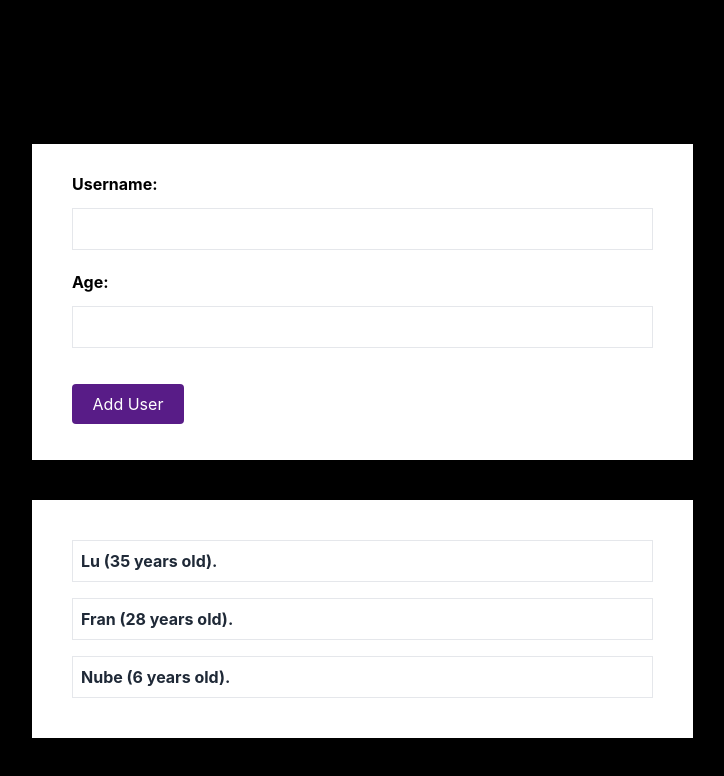
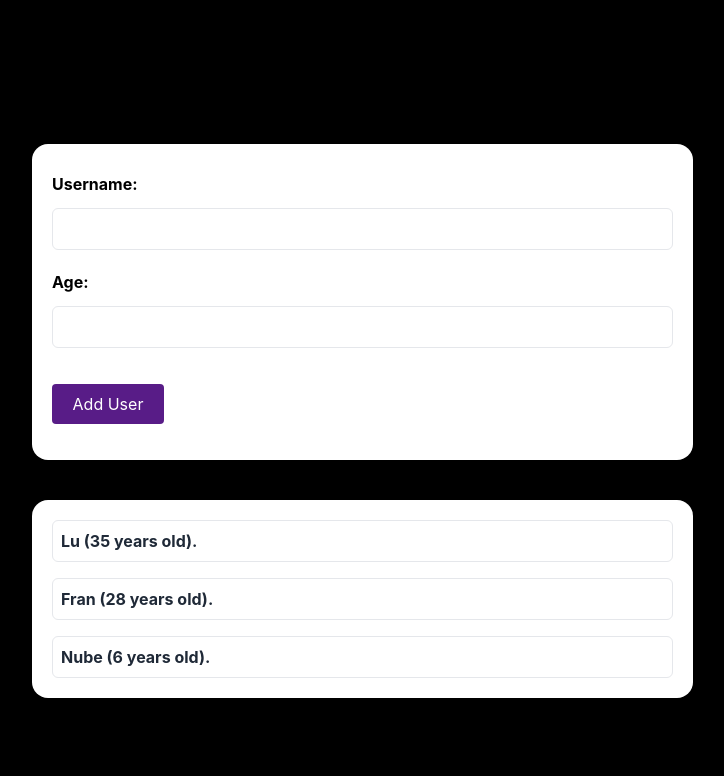
Before and after one commit to luciabrumnich/react-add-user, a React (Create React App) app: page / in a window 1280 px wide. Shown: the top 776 px of the page, without its empty margins (112-836 px from the left). Built offline with nearby package versions, Linux system fonts and the light colour scheme.

Commit message:
adding validation and resetting logic

```diff
--- a/src/Components/NewUser.js
+++ b/src/Components/NewUser.js
@@ -9,9 +9,7 @@ function NewUser(props) {
     props.onAddUser(userData);
   };
   return (
-    <div className="bg-green-500">
       <UserForm onSaveUserData={saveUserDataHandler} />
-    </div>
   );
 }
 
--- a/src/Components/UserForm.js
+++ b/src/Components/UserForm.js
@@ -14,19 +14,28 @@ function UserForm(props) {
 
   const submitHandler = (event) => {
     event.preventDefault();
-    const userData = {
+    if (enteredName.trim().length === 0 || enteredAge.trim().length === 0) {
+      return;
+    }
+    if (+enteredAge < 1) {
+      return;
+    }
+    console.log(enteredName, enteredAge);
+    setEnteredName("");
+    setEnteredAge("");
+    /* const userData = {
       name: enteredName,
       age: enteredAge,
-    };
+    }; */
 
-    props.onSaveUserData(userData);
-    setEnteredName("");
-    setEnteredAge("");
+    /* props.onSaveUserData(userData);*/
   };
 
   return (
-    <div className=" bg-white w-4/6">
-      <form onSubmit={submitHandler} className="m-10 py-5">
+    <form
+      onSubmit={submitHandler}
+      className="my-10 p-5 bg-white w-4/6 rounded-2xl"
+    >
       <div className="text-black font-bold">
         <div className="my-2 w-full">
           <label className="py-2 my-2">Username:</label>
@@ -35,7 +44,7 @@ function UserForm(props) {
             type="text"
             value={enteredName}
             onChange={nameChangeHandler}
-              className="border my-3 p-2 w-full"
+            className="border my-3 p-2 w-full rounded-md"
           />
         </div>
         <div className="my-2">
@@ -47,17 +56,19 @@ function UserForm(props) {
             step="1"
             value={enteredAge}
             onChange={ageChangeHandler}
-              className="border my-3 p-2 w-full"
+            className="border my-3 p-2 w-full rounded-md"
           />
         </div>
       </div>
       <div>
-          <button type="submit" className="text-white bg-purple-900 my-4 py-2 w-28 rounded">
+        <button
+          type="submit"
+          className="text-white bg-purple-900 my-4 py-2 w-28 rounded"
+        >
           Add User
         </button>
       </div>
     </form>
-    </div>
   );
 }
 
--- a/src/Components/UserItem.js
+++ b/src/Components/UserItem.js
@@ -4,7 +4,7 @@ function UserItem(props) {
   return (
     <li>
       <div>
-        <h3 className="text-gray-800 font-bold border p-2">
+        <h3 className="text-gray-800 font-bold border p-2 rounded-md">
           {props.name} ({props.age} years old).
         </h3>
       </div>
--- a/src/Components/UsersList.js
+++ b/src/Components/UsersList.js
@@ -3,8 +3,8 @@ import UserItem from "./UserItem";
 
 function UsersList(props) {
   return (
-    <div className='bg-white w-4/6'>
-      <ul className='space-y-4 p-10'>
+    <div className='bg-white w-4/6 rounded-2xl'>
+      <ul className='space-y-4 p-5'>
         {props.items.map((user) => (
           <UserItem name={user.name} age={user.age} />
         ))}
```
Lines whose indentation alone changed are shown as unchanged.
